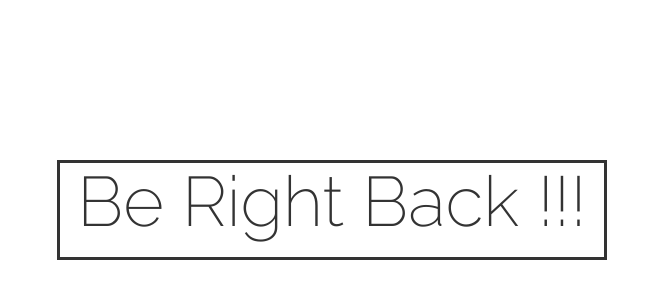
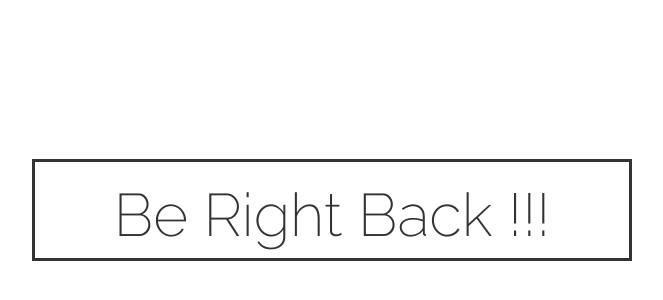
Before and after one commit to yikim01/yikim01.github.io, a plain HTML site: page index.html in a window 1280 px wide. Shown: the part 190-490 px from the top of the page, without its empty margins (308-971 px from the left). Drawn offline with Linux system fonts and the light colour scheme.

Commit message:
centered

```diff
--- a/css/style.css
+++ b/css/style.css
@@ -6,12 +6,7 @@ body {
 
 #box {
   font-family: 'Raleway', sans-serif;
-}
-
-#message {
   position: absolute;
-  height: 100px;
-  width: 100px;
   left: 50%;
   top: 50%;
   transform: translate(-50%, -50%);
@@ -19,8 +14,12 @@ body {
   -moz-transform: translate(-50%, -50%);
   -ms-transform: translate(-50%, -50%);
   margin: 0 auto;
-  width: 550px;
-  font-size: 70px;
+  width: 600px;
   border-style: solid;
   border-width: 3px;
 }
+
+#message {
+  text-align: center;
+  font-size: 60px;
+}
--- a/index.html
+++ b/index.html
@@ -19,8 +19,8 @@
 </head>
 
 <body>
-  <div class="text-center" id="box">
-    <h1 class="text-center" id="message">Be Right Back !!!</h1>
+  <div id="box">
+    <h1 id="message">Be Right Back !!!</h1>
   </div>
 </body>
 </html>
```
